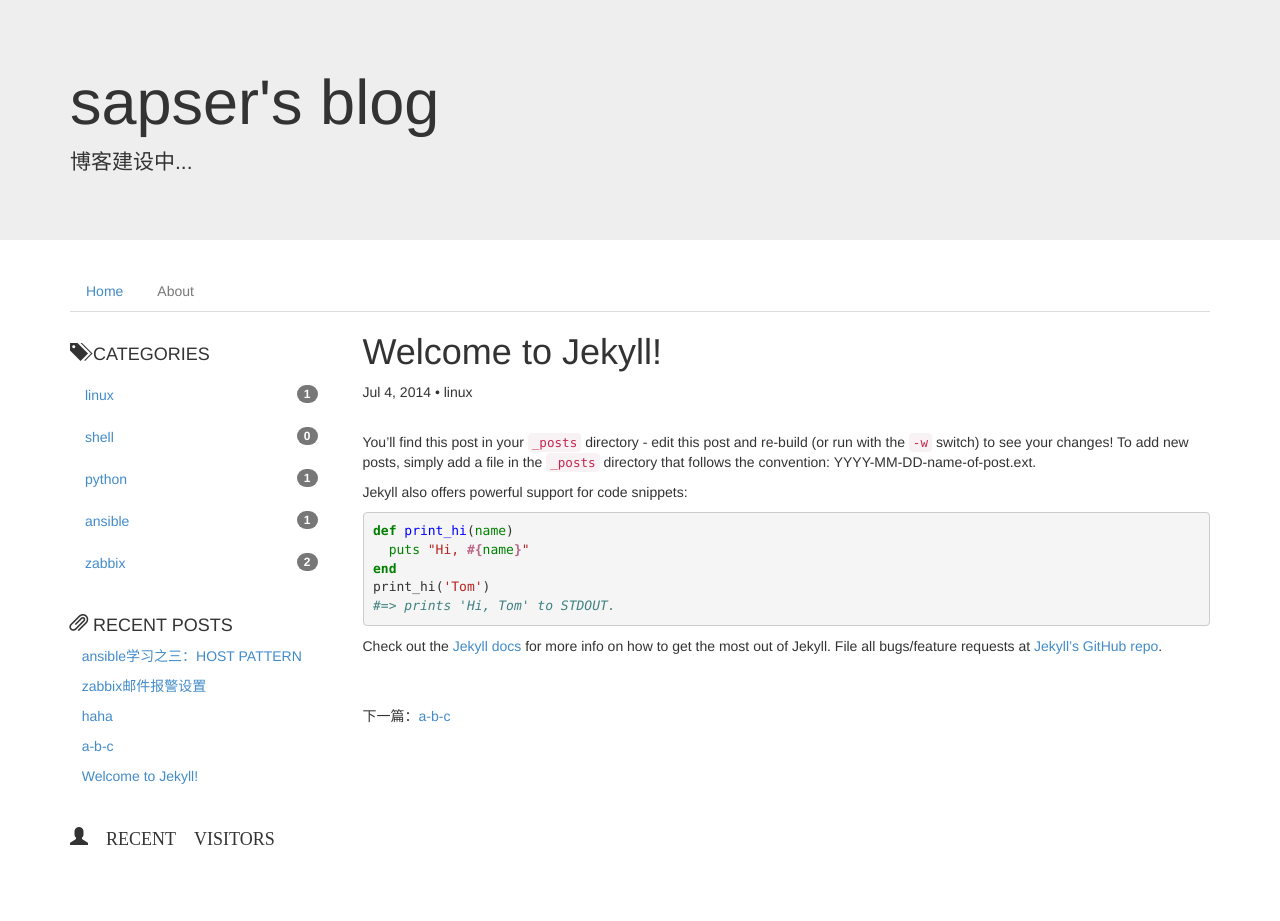
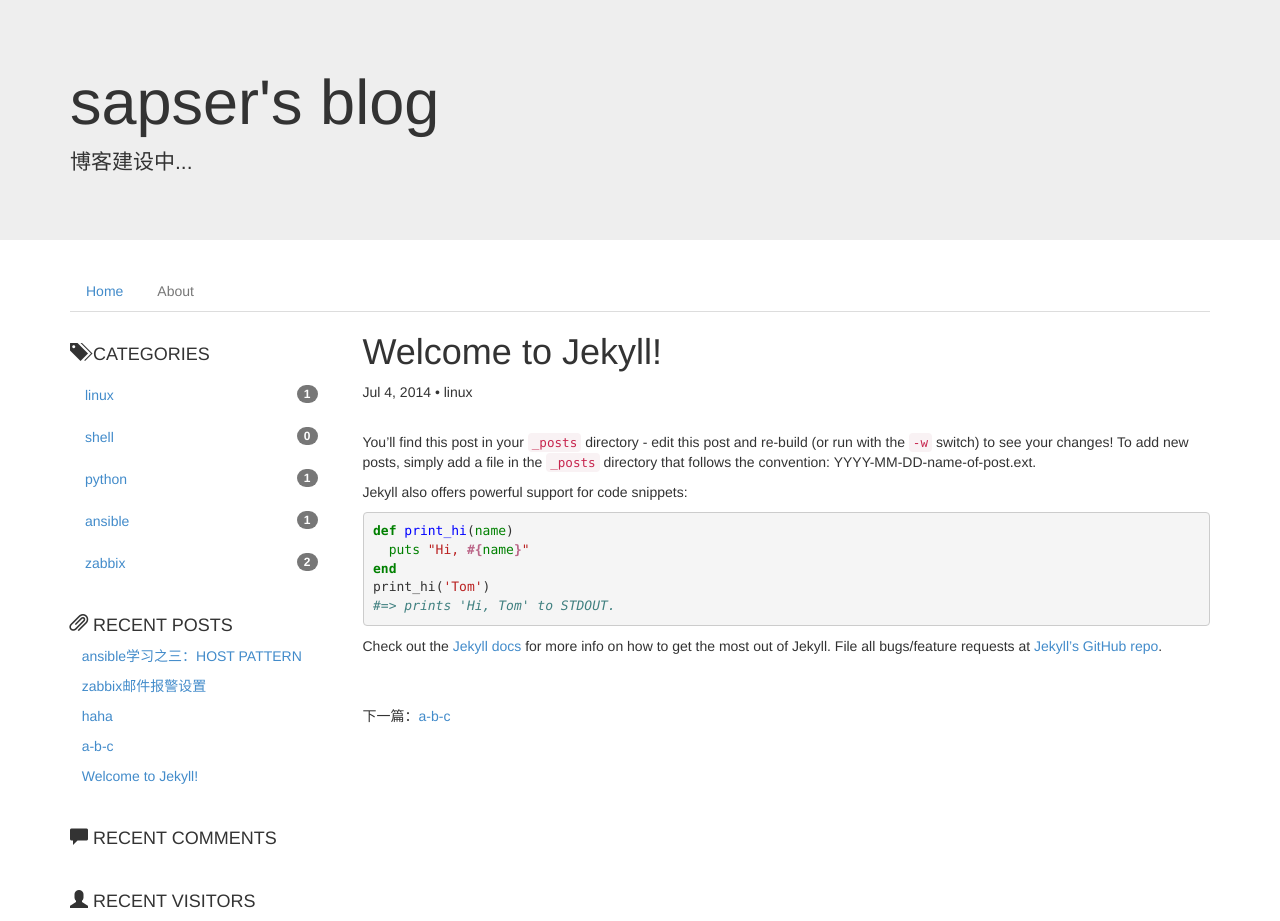
Before and after one commit to sapser/sapser.github.io, a Jekyll site: the page built from _posts/2014-07-04-welcome-to-jekyll.markdown, in a window 1280 px wide. Built offline with Jekyll 4.4.1, drawn with Linux system fonts in a browser that asks for light colours; Markdown is read by kramdown in place of the engine named in the settings; comment, search, counter and statistics services are not loaded; before the commit the page ends 900 px from its top, so only the background shows below that.

Commit message:
侧边栏添加最新评论

```diff
--- a/_config.yml
+++ b/_config.yml
@@ -1,4 +1,4 @@
-baseurl: http://sapser.github.io
+#baseurl: http://sapser.github.io
 timezone: Asia/Shanghai
 encoding: utf-8
 
--- a/_includes/sidebar.html
+++ b/_includes/sidebar.html
@@ -46,7 +46,10 @@
 
 
 <br />
-<!--<section style="width:250px;">-->
-<h4><span class="glyphicon glyphicon-user"> RECENT VISITORS</h4>
-<ul class="ds-recent-visitors" data-num-items="4" data-avatar-size="45" style="margin-top:10px;"></ul>
-<!--</section>-->
+<h4><span class="glyphicon glyphicon-comment"></span> RECENT COMMENTS</h4>
+<ul class="ds-recent-comments" data-num-items="10" data-show-avatars="1" data-show-time="0" data-show-title="1" data-show-admin="1" data-excerpt-length="18"></ul>
+
+
+<br />
+<h4><span class="glyphicon glyphicon-user"></span> RECENT VISITORS</h4>
+<ul class="ds-recent-visitors" data-num-items="12" data-avatar-size="45" style="margin-top:10px;"></ul>
--- a/_layouts/default.html
+++ b/_layouts/default.html
@@ -21,6 +21,7 @@
       </div>
     </div>
 
+    <!--导航条-->
     <div class="container">
       <ul class="nav nav-tabs" role="tablist">
         <li><a href="/">Home</a></li>
```
Also changed, not shown: other parts of _layouts/default.html (+16 -0 lines), _layouts/post.html (+1 -14 lines).
